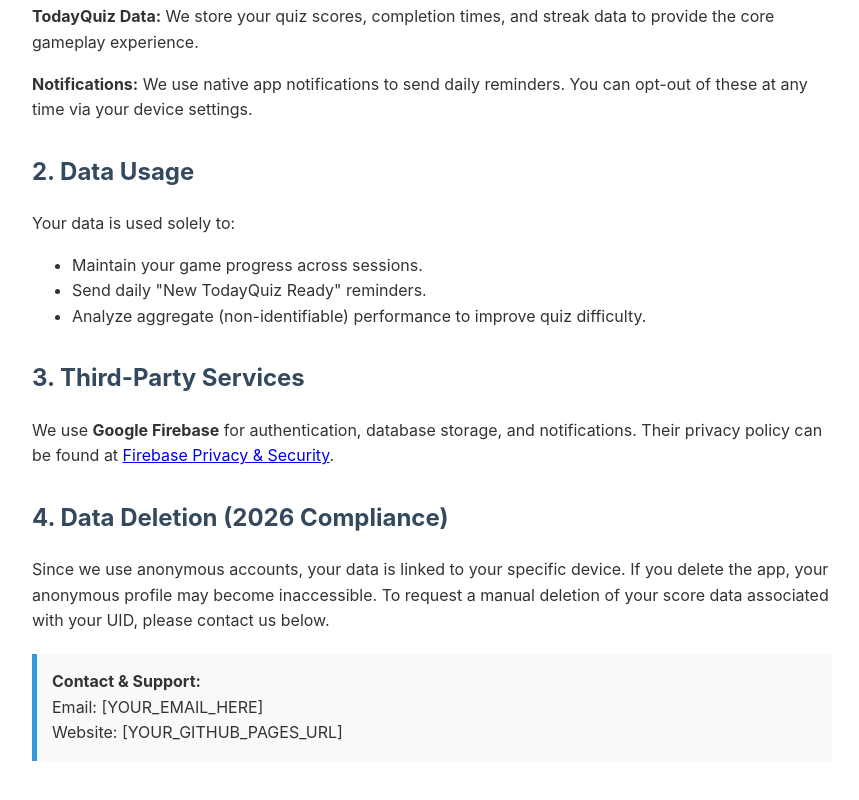
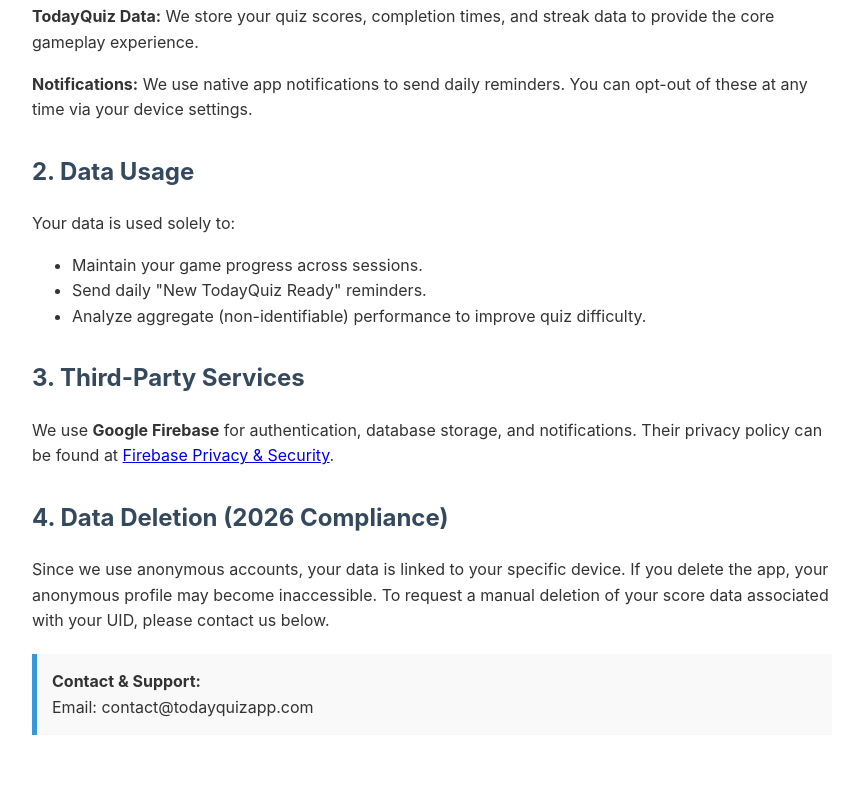
Before and after one commit to dusansen/todayquiz-legal, a plain HTML site: page privacy.html in a window 1280 px wide. Shown: the part 370-1170 px from the top of the page, without its empty margins (208-1067 px from the left). After the commit the page ends 1145 px from the top, so only its background shows below. Drawn offline with Linux system fonts and the light colour scheme.

Commit message:
add support email

```diff
--- a/privacy.html
+++ b/privacy.html
@@ -38,8 +38,7 @@
 
     <div class="contact-box">
         <strong>Contact & Support:</strong><br>
-        Email: [YOUR_EMAIL_HERE]<br>
-        Website: [YOUR_GITHUB_PAGES_URL]
+        Email: contact@todayquizapp.com<br>
     </div>
 </body>
 </html>
```
Also changed, not shown: terms.html (+1 -1 lines).
